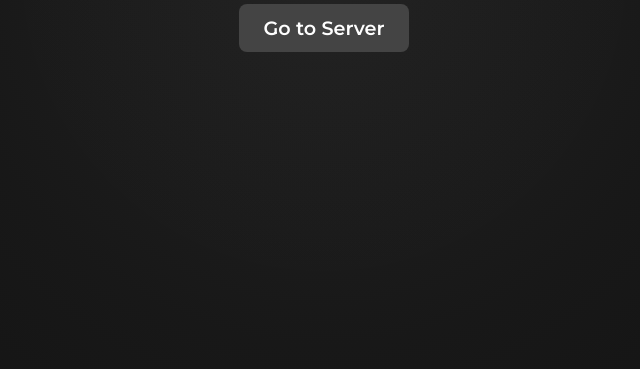
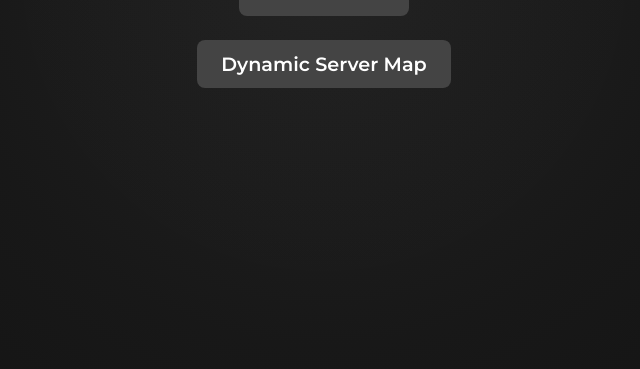
Before and after one commit to Artemis43/artys-server, a plain HTML site: page index.html in a window 1280 px wide. Shown: the part 431-800 px from the top of the page, without its empty margins (316-956 px from the left). Drawn offline with Linux system fonts and the light colour scheme.

Commit message:
map button

```diff
--- a/index.html
+++ b/index.html
@@ -37,6 +37,7 @@
         .btn {
             font-family: 'Montserrat', sans-serif; /* Designer font for the button */
             padding: 12px 24px;
+            margin: 12px 24px;
             font-size: 1.2rem;
             background-color: #444;
             color: #FFF;
@@ -85,6 +86,10 @@
         <a href="minecraft://?addExternalServer=Art3mis|us-01.xeh.sh:25254">
             <button class="btn">Go to Server</button>
         </a>
+        <br>
+        <a href="us-01.xeh.sh:25342/#" target="_blank">
+            <button class="btn">Dynamic Server Map</button>
+        </a>
     </div>
 </body>
 </html>
```
